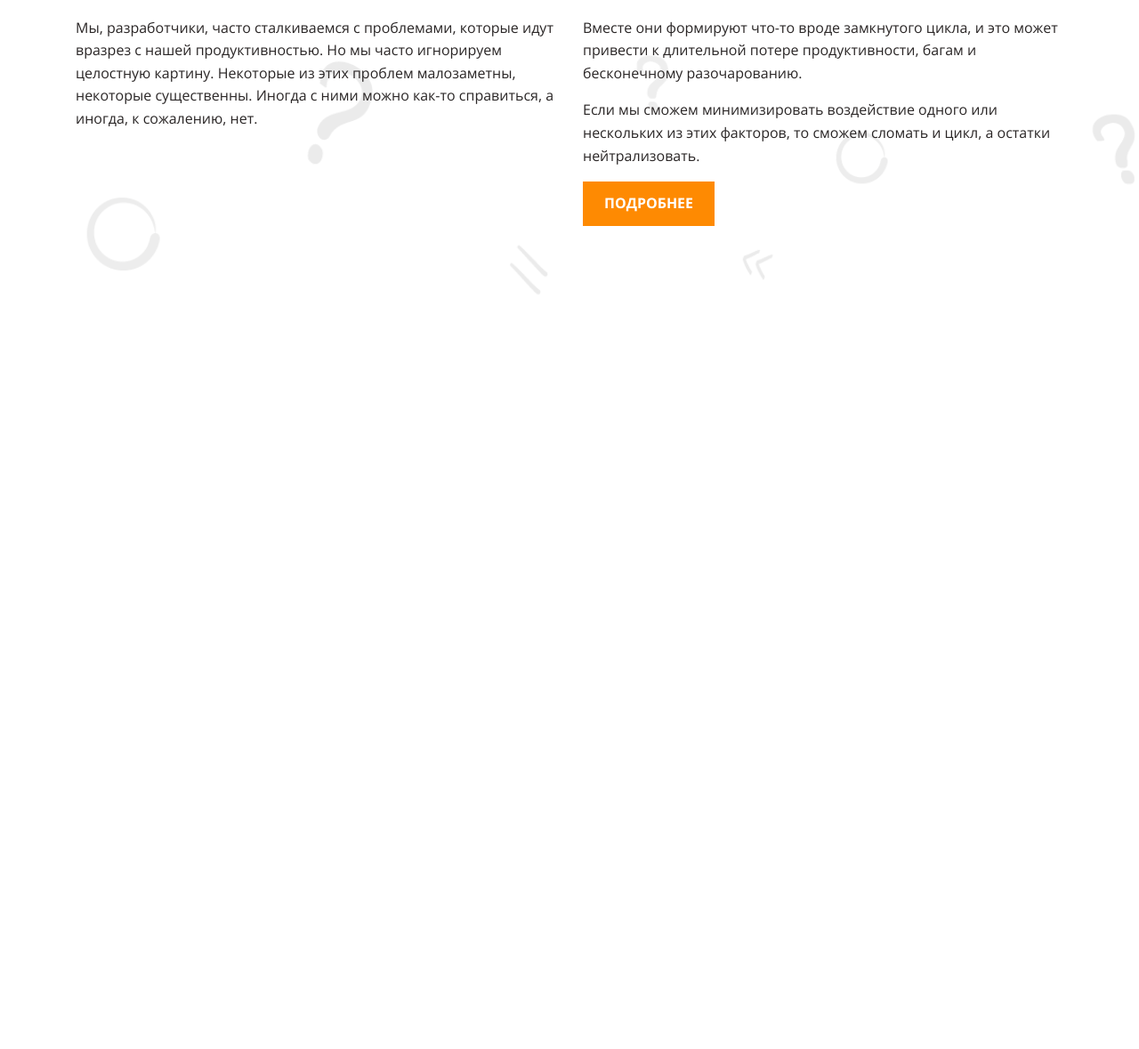
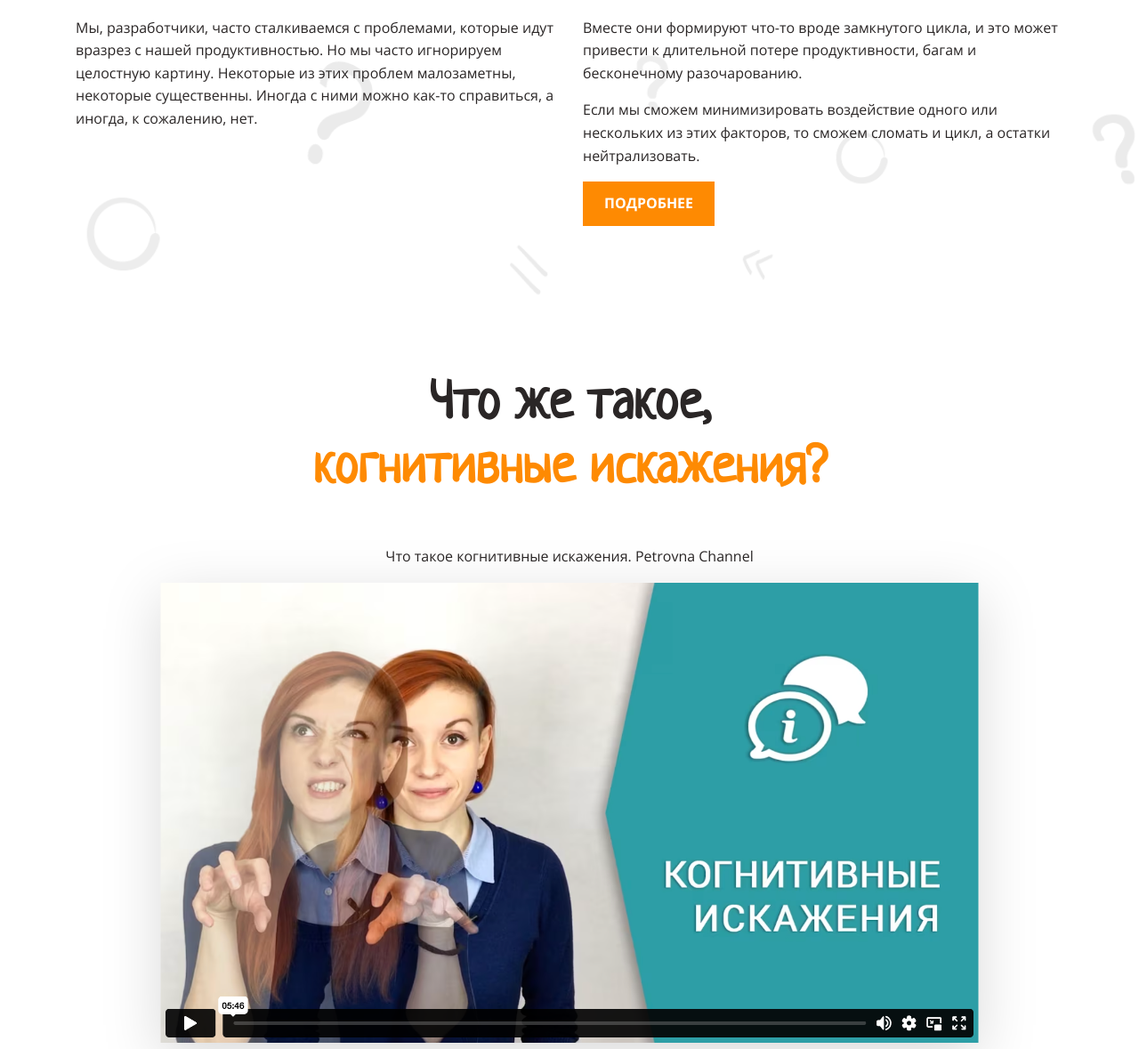
Before and after one commit to artem6367/layout-designer-project-58, a website: page src/index.html in a window 1280 px wide. Shown: the part 638-1817 px from the top of the page at 89% size. Before the commit the page ends 1008 px from the top, so only its background shows below. Drawn offline with Linux system fonts and the light colour scheme.

Commit message:
Добавлена секция preview-image

```diff
--- a/src/index.html
+++ b/src/index.html
@@ -37,7 +37,15 @@
     </div>
   </header>
   <main>
-        <section></section>
+    <section id="preview-image">
+      <h2>Что же такое,<br><span class="text-primary">когнитивные искажения?</span></h2>
+      <p>Что такое когнитивные искажения. Petrovna Channel</p>
+      <div class="preview-platform">
+        <a href="https://youtu.be/jie9AizBqss?si=mwSNeYrbsSFsZ215">
+          <img src="images/preview.png" alt="Превью" class="preview-img">
+        </a>
+      </div>
+    </section>
   </main>
   <footer>
 
--- a/src/styles/style.css
+++ b/src/styles/style.css
@@ -110,3 +110,27 @@ h3 {
 .w-100 {
   width: 100%;
 }
+
+#preview-image {
+  position: relative;
+  padding-bottom: 417px;
+  text-align: center;
+}
+
+.preview-platform {
+  position: absolute;
+  bottom: -100px;
+  left: 50%;
+  transform: translateX(-50%);
+
+  width: 919px;
+  height: 517px;
+
+  margin: 0 auto;
+
+  filter: drop-shadow(0 16px 32px rgba(0 0 0 / 15%));
+}
+
+.preview-img {
+  width: 100%;
+}
```
Lines whose indentation alone changed are shown as unchanged.
